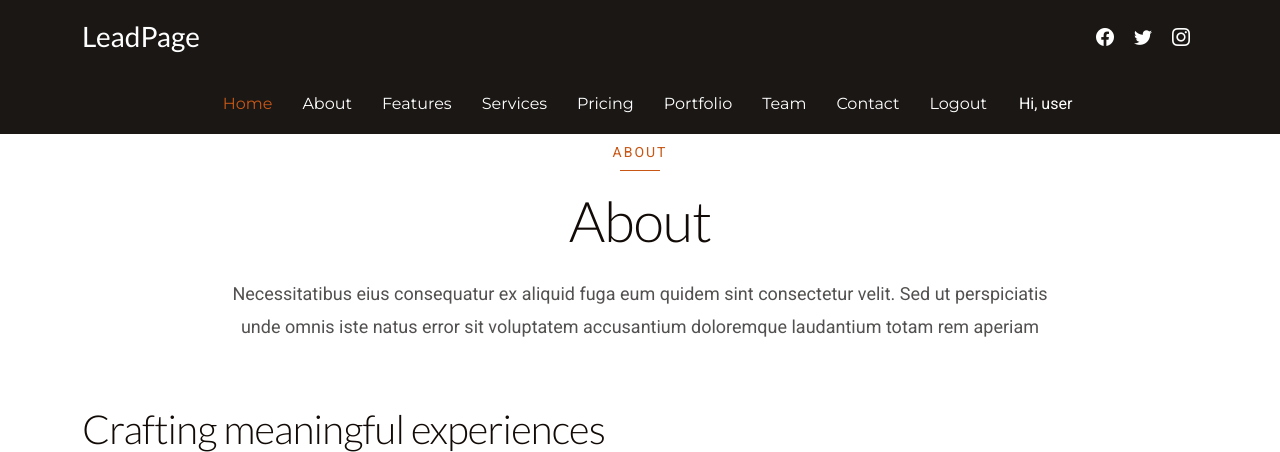
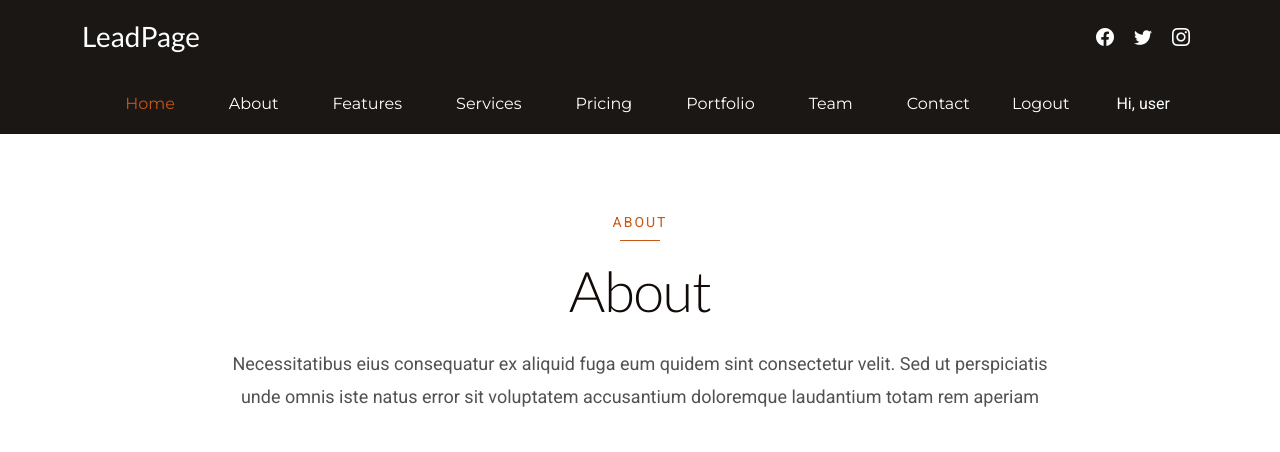
Before and after one commit to Ryankibet/lead, a Django app: page /about/ in a window 1280 px wide. Shown: the top 452 px of the page. Run offline with Django 5.2, Linux system fonts and the light colour scheme; a user stored in the database is signed in; tables that the repository leaves empty hold one stand-in row (values such as "Sample post"); one stand-in notice (Sample message) is shown; some libraries are stand-ins or nearby versions.

Commit message:
make changes

```diff
--- a/Static/assets/css/auth.css
+++ b/Static/assets/css/auth.css
@@ -77,30 +77,145 @@
     text-decoration: underline;
 }
 
-.nav-right {
-    display: flex;
-    align-items: center;
-    gap: 20px; /* space between links */
-
-}
-
 .navbar {
   display: flex;
   justify-content: space-between;
   align-items: center;
+  padding: 12px 30px;
+  background: #fff;
+  box-shadow: 0 2px 6px rgba(0,0,0,0.05);
 }
 
 .nav-links {
   display: flex;
   list-style: none;
   width: 100%;
+  margin: 0;
+  padding: 0;
 }
 
 .nav-links li {
   margin: 0 12px;
 }
 
-.nav-links .nav-right {
-  margin-left: auto; /* pushes to far right */
+.nav-right {
+  margin-left: auto; /* pushes it to the furthest right */
+  display: flex;
+  align-items: center;
+  gap: 20px;
   font-weight: 600;
 }
+.navmenu ul {
+  display: flex;
+  align-items: center;
+  width: 100%;
+}
+
+.navmenu ul .nav-right {
+  margin-left: auto;  /* push far right */
+  display: flex;
+  align-items: center;
+  gap: 12px; /* spacing between items */
+}
+
+.navmenu ul {
+  display: flex;
+  align-items: center;
+  width: 100%;
+}
+
+.navmenu ul .nav-right {
+  margin-left: auto;  /* push far right */
+  display: flex;
+  align-items: center;
+  gap: 12px; /* spacing between items */
+}
+
+/* ============================
+   NAVBAR FIX
+============================ */
+
+#navmenu ul {
+  display: flex !important;      /* force flexbox */
+  align-items: center;
+  justify-content: flex-start;
+  width: 100%;
+  padding: 0;
+  margin: 0;
+}
+
+#navmenu ul li {
+  list-style: none;
+  margin: 0 12px;
+}
+
+#navmenu ul li.nav-right {
+  margin-left: auto !important;  /* pushes this group all the way right */
+  display: flex;
+  align-items: center;
+  gap: 15px;                     /* spacing between Hi user, login, logout */
+  font-weight: 600;
+}
+
+.messages {
+  margin: 10px auto;
+  max-width: 900px;
+  padding: 5px;
+}
+
+.alert {
+  padding: 10px 15px;
+  border-radius: 6px;
+  font-size: 14px;
+}
+
+.alert-success {
+  background-color: #d4edda;
+  color: #155724; /* dark green text */
+  border: 1px solid #c3e6cb;
+}
+
+.alert-error,
+.alert-danger {
+  background-color: #f8d7da;
+  color: #721c24; /* dark red text */
+  border: 1px solid #f5c6cb;
+}
+
+.alert-warning {
+  background-color: #fff3cd;
+  color: #856404; /* dark yellow text */
+  border: 1px solid #ffeeba;
+}
+
+.alert-info {
+  background-color: #d1ecf1;
+  color: #0c5460; /* dark blue text */
+  border: 1px solid #bee5eb;
+}
+
+.messages {
+  margin-top: 70px; /* push messages below navbar */
+}
+
+#django-messages {
+  margin: 70px auto 20px auto; /* push below navbar */
+  width: 90%;
+  max-width: 600px;
+  text-align: center;
+  z-index: 9999;
+}
+
+.alert {
+  padding: 12px 18px;
+  border-radius: 6px;
+  font-size: 15px;
+  margin-bottom: 10px;
+  opacity: 1;
+  transition: opacity 1s ease-out;
+}
+
+.alert-success { background: #d4edda; color: #155724; }
+.alert-error   { background: #f8d7da; color: #721c24; }
+.alert-info    { background: #d1ecf1; color: #0c5460; }
+.alert-warning { background: #fff3cd; color: #856404; }
--- a/Templates/header.html
+++ b/Templates/header.html
@@ -1,13 +1,11 @@
-{%load static%}
+{% load static %}
+<link rel="stylesheet" href="{% static 'assets/css/auth.css' %}">
 
-<link rel="stylesheet" href="{% static 'assets/css/auth.css' %}">
 <header id="header" class="header fixed-top">
   <div class="container-fluid container-xl position-relative">
 
     <div class="top-row d-flex align-items-center justify-content-between">
-        <a href="index.html" class="logo d-flex align-items-center">
-          <!-- Uncomment the line below if you also wish to use an image logo -->
-          <!-- <img src="assets/img/logo.webp" alt=""> -->
+      <a href="{% url 'leadpage:index' %}" class="logo d-flex align-items-center">
         <h1 class="sitename">LeadPage</h1>
       </a>
 
@@ -19,13 +17,12 @@
         </div>
       </div>
     </div>
-
   </div>
 
   <div class="nav-wrap">
     <div class="container d-flex justify-content-center position-relative">
       <nav id="navmenu" class="navmenu">
-          <ul>
+        <ul class="nav-links">
   <li><a href="{% url 'leadpage:index' %}" class="active">Home</a></li>
   <li><a href="{% url 'leadpage:about' %}">About</a></li>
   <li><a href="{% url 'leadpage:features' %}">Features</a></li>
@@ -34,25 +31,20 @@
   <li><a href="{% url 'leadpage:portfolio' %}">Portfolio</a></li>
   <li><a href="{% url 'leadpage:team' %}">Team</a></li>
   <li><a href="{% url 'leadpage:contact' %}">Contact</a></li>
-             <li class="nav-right">
+
+  <!-- Push this li to the far right -->
  {% if user.is_authenticated %}
+    <!-- push to far right -->
+    <li class="ms-auto"><a href="{% url 'accounts:logout' %}">Logout</a></li>
+    <li><span class="ms-2">Hi, {{ user.username }}</span></li>
+  {% else %}
+    <li class="ms-auto"><a href="{% url 'accounts:register' %}">Register</a></li>
+    <li><a href="{% url 'accounts:login' %}">Login</a></li>
+  {% endif %}
+</ul>
 
-        <a href="{% url 'accounts:logout' %}">Logout</a>
-        &nbsp;&nbsp;
-        Hi, {{ user.username }}
-      {% else %}
-        <a href="{% url 'accounts:register' %}">Register</a> |
-        <a href="{% url 'accounts:login' %}">Login</a>
-
-      {% endif %}
-    </li>
-    </div>
-
-
-          </ul>
         <i class="mobile-nav-toggle d-xl-none bi bi-list"></i>
       </nav>
     </div>
   </div>
-
 </header>
--- a/Templates/index.html
+++ b/Templates/index.html
@@ -31,6 +31,7 @@
   <link href="{% static 'assets/css/main.css' %}" rel="stylesheet">
   <link rel="stylesheet" href="{% static 'assets/css/auth.css' %}">
 
+
   <!-- =======================================================
   * Template Name: LeadPage
   * Template URL: https://bootstrapmade.com/leadpage-bootstrap-landing-page-template/
@@ -39,12 +40,23 @@
   * License: https://bootstrapmade.com/license/
   ======================================================== -->
 </head>
-{% include 'header.html' %}
+
 <body class="index-page">
 
+{% include 'header.html' %}
 
 
   <main class="main">
+{% if messages %}
+  <div id="django-messages">
+    {% for message in messages %}
+      <div class="alert alert-{{ message.tags }}">
+        {{ message }}
+      </div>
+    {% endfor %}
+  </div>
+{% endif %}
+
    {% block content %}
     <!-- Hero Section -->
     <section id="hero" class="hero section dark-background">
@@ -98,6 +110,16 @@
 
   <!-- Main JS File -->
   <script src="{% static 'assets/js/main.js' %}"></script>
+  <script>
+  // Auto hide messages after 4 seconds
+  setTimeout(function() {
+    const alerts = document.querySelectorAll('#django-messages .alert');
+    alerts.forEach(alert => {
+      alert.style.opacity = '0';
+      setTimeout(() => alert.remove(), 1000); // remove after fade
+    });
+  }, 4000);
+</script>
 
 </body>
 
--- a/accounts/views.py
+++ b/accounts/views.py
@@ -22,7 +22,7 @@ def login_view(request):
             user = form.get_user()
             login(request, user)
             messages.success(request, f"Welcome back, {user.username}!")
-            return redirect("home")   # 👈 redirect wherever you want after login
+            return redirect("leadpage:index")   # 👈 redirect wherever you want after login
         else:
             messages.error(request, "Invalid username or password.")
     else:
```
Also changed, not shown: Templates/accounts/register.html (+22 -3 lines), db.sqlite3. Lines whose indentation alone changed are shown as unchanged.
